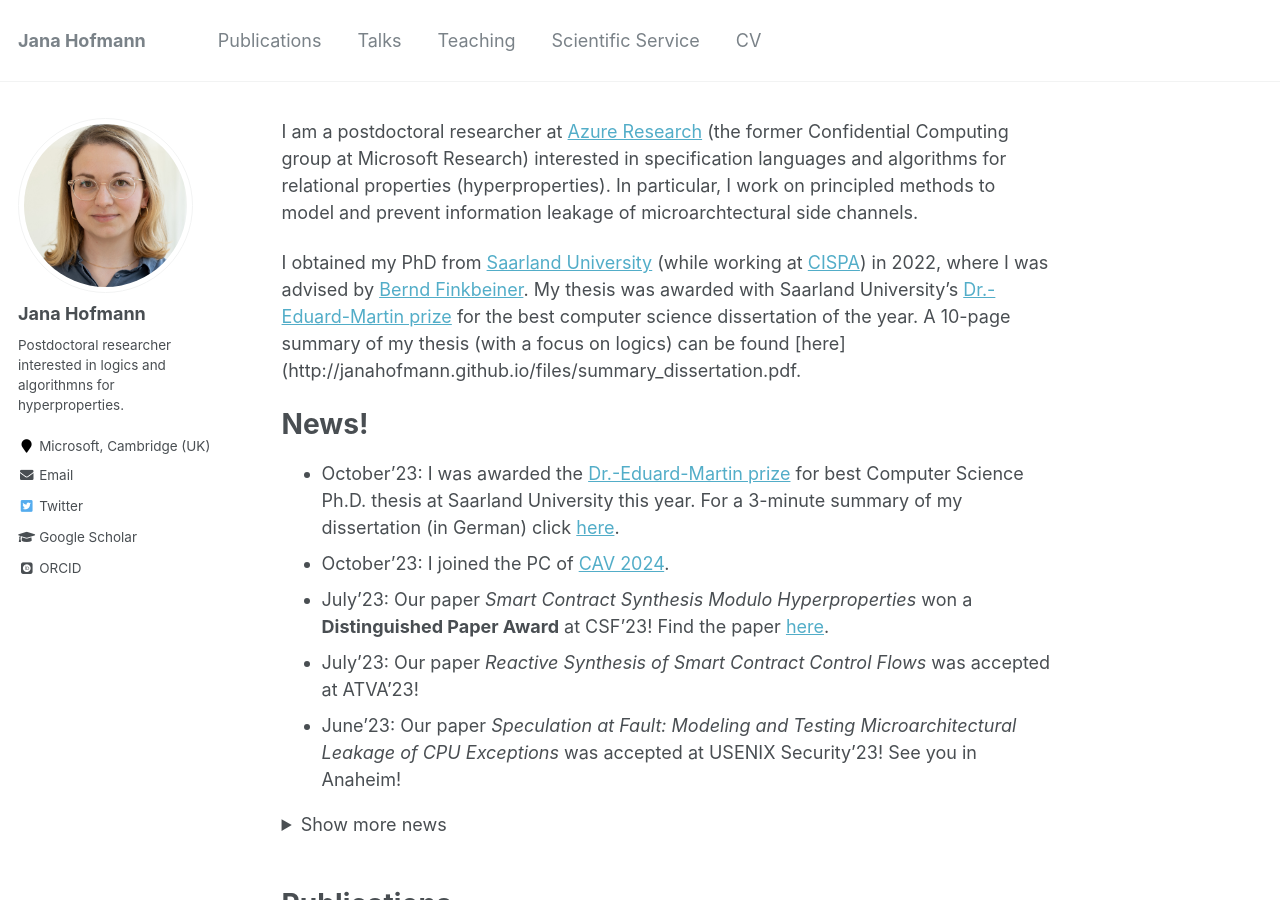
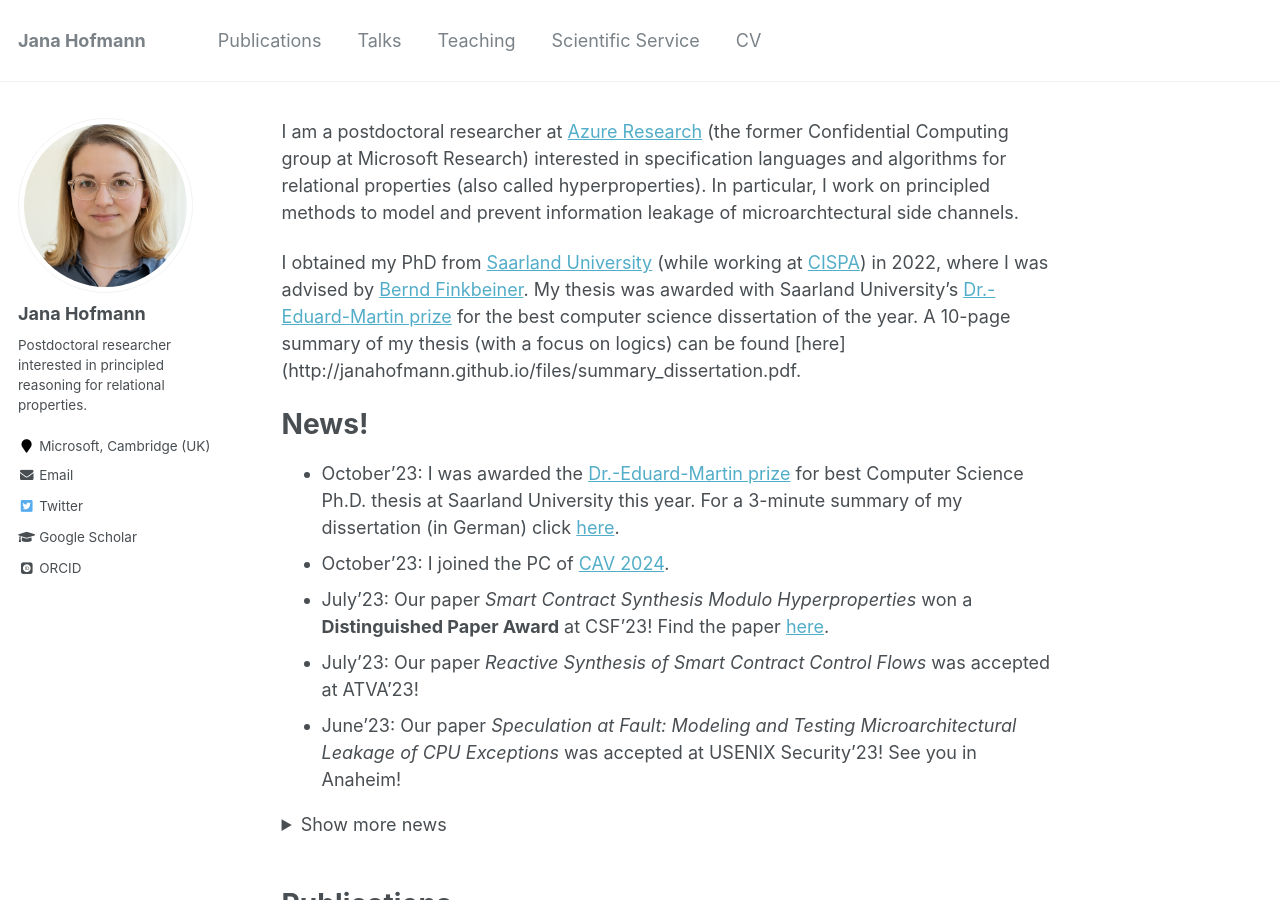
Before and after one commit to janahofmann/janahofmann.github.io, a Jekyll site: the page built from _pages/about.md, in a window 1280 px wide and 900 px high. Built offline with Jekyll 4.4.1, drawn with Linux system fonts in a browser that asks for light colours; emoji names are drawn with the system emoji font; some web fonts are replaced.

Commit message:
website update

```diff
--- a/_config.yml
+++ b/_config.yml
@@ -82,7 +82,7 @@ analytics:
 author:
   name             : "Jana Hofmann"
   avatar           : "profile_pic.jpeg"
-  bio              : "Postdoctoral researcher interested in logics and algorithmns for hyperproperties."
+  bio              : "Postdoctoral researcher interested in principled reasoning for relational properties."
   location         :
   employer         : "Microsoft, Cambridge (UK)"
   pubmed           :
--- a/_pages/about.md
+++ b/_pages/about.md
@@ -8,7 +8,7 @@ redirect_from:
   - /about.html
 ---
 
-I am a postdoctoral researcher at [Azure Research](https://www.microsoft.com/en-us/research/group/azure-research/) (the former Confidential Computing group at Microsoft Research) interested in specification languages and algorithms for relational properties (hyperproperties). In particular, I work on principled methods to model and prevent information leakage of microarchtectural side channels.
+I am a postdoctoral researcher at [Azure Research](https://www.microsoft.com/en-us/research/group/azure-research/) (the former Confidential Computing group at Microsoft Research) interested in specification languages and algorithms for relational properties (also called hyperproperties). In particular, I work on principled methods to model and prevent information leakage of microarchtectural side channels.
 
 I obtained my PhD from [Saarland University](https://saarland-informatics-campus.de) (while working at [CISPA](https://cispa.de/en)) in 2022, where I was advised by [Bernd Finkbeiner](https://www.react.uni-saarland.de/people/finkbeiner.html). My thesis was awarded with Saarland University's [Dr.-Eduard-Martin prize](https://www.uni-saarland.de/aktuell/eduard-martin-preise-2023-27582.html) for the best computer science dissertation of the year. A 10-page summary of my thesis (with a focus on logics) can be found [here](http://janahofmann.github.io/files/summary_dissertation.pdf.
 
```
